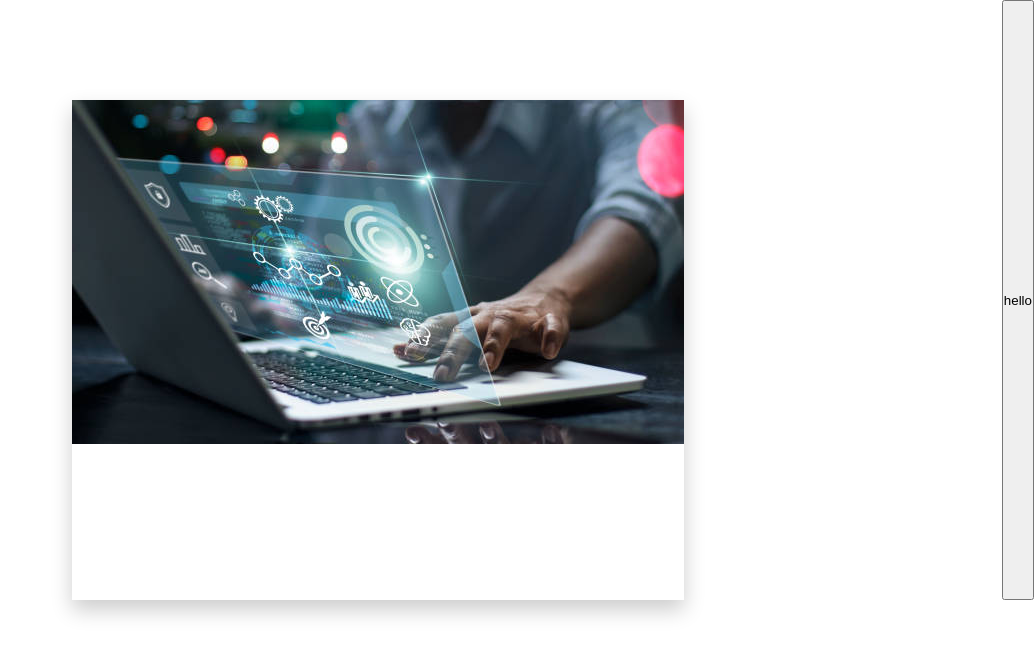
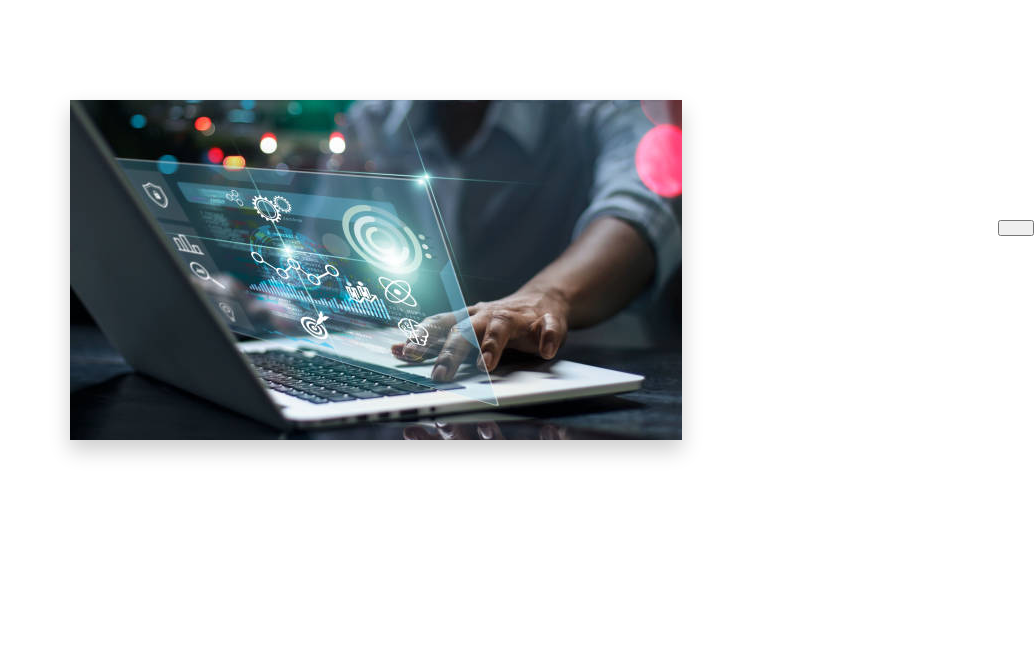
Before and after one commit to Elochukwu3/Image-Carousel-React-JS, a React (Create React App) app: page / in a window 1280 px wide. Shown: the top 656 px of the page, without its empty margins (246-1280 px from the left). Built offline with nearby package versions, Linux system fonts and the light colour scheme; the HTML template or start-up script is replaced by a standard one.

Commit message:
saved buttons

```diff
--- a/src/Components/App.css
+++ b/src/Components/App.css
@@ -11,7 +11,7 @@
 }
 .containerInner{
  max-width: 700px;
- height: 500px;
+ height: 340px;
  margin:  100px auto 0;
  position: relative;
  overflow: hidden;
@@ -22,7 +22,7 @@
 width: 100%;
 height: 100%;
 position: absolute;
-opacity: 0;
+/* opacity: 0; */
 transition-duration: .6s ease-in-out ;
 
 }
--- a/src/Components/Carousel.jsx
+++ b/src/Components/Carousel.jsx
@@ -28,13 +28,12 @@ export default function Carousel() {
               </div>
             );
           })}
-        <div className="btnContainer">
+      </div>
+      <div className="btnContainer">
 
           {/* <Buttons arrowSide ='prev' moveSlide={preSection}/> */}
-          {/* <Buttons arrowSide ='next' moveSlide={nextSection}/> */}
+          <Buttons arrowSide ='next' moveSlide={nextSection}/>
         </div>
-      </div>
-      <button onClick={nextSection}>hello</button>
     </div>
   );
 }
```
